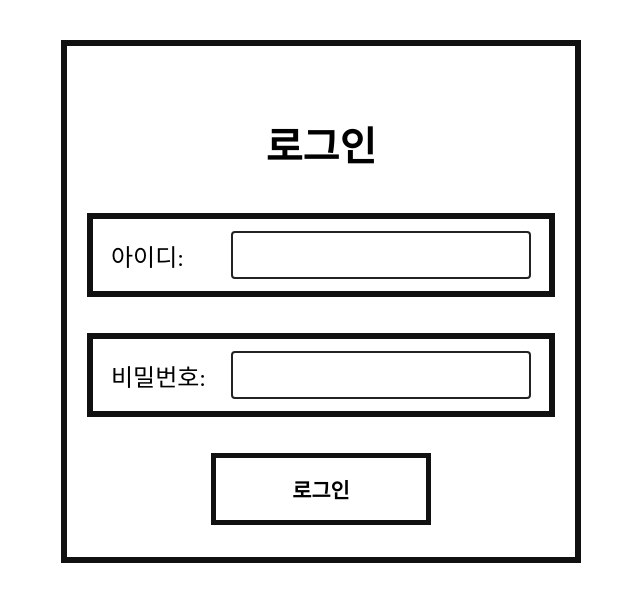
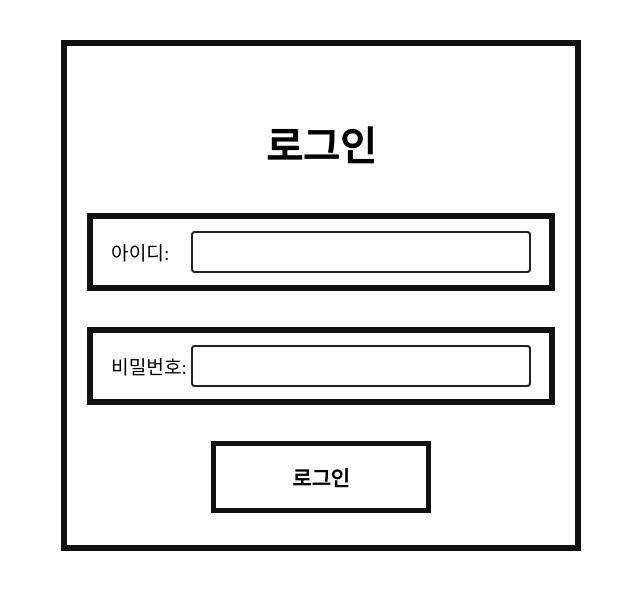
Before and after one commit to summercat01/comaday, a React (Create React App) app: page / in a window 1280 px wide. Shown: the top 602 px of the page, without its empty margins (319-959 px from the left). Built offline with nearby package versions, Linux system fonts and the light colour scheme.

Commit message:
style: Adjust overall layout and font sizes for better readability and content display

```diff
--- a/src/App.css
+++ b/src/App.css
@@ -1,7 +1,7 @@
 .main-container {
-  max-width: 600px;
+  max-width: 800px;
   margin: 0 auto;
-  padding: 30px 20px 0 20px;
+  padding: 20px 16px 0 16px;
   background: #fff;
   min-height: 100vh;
   font-family: 'Noto Sans KR', sans-serif;
@@ -10,7 +10,7 @@
 
 .title {
   text-align: center;
-  font-size: 2.5rem;
+  font-size: 2rem;
   font-weight: bold;
   margin-bottom: 20px;
   border-bottom: 8px solid #000;
@@ -21,21 +21,20 @@
 .user-info-row {
   display: flex;
   justify-content: space-between;
-  margin: 24px 0 16px 0;
+  margin: 20px 0 16px 0;
+  gap: 12px;
 }
 
 .user-info-box {
   flex: 1;
   border: 4px solid #000;
-  margin: 0 6px;
-  padding: 12px 0;
+  margin: 0;
+  padding: 12px 8px;
   text-align: center;
-  font-size: 1.1rem;
+  font-size: 1rem;
   font-weight: 500;
   background: #fff;
-  white-space: nowrap;
-  overflow: hidden;
-  text-overflow: ellipsis;
+  min-width: 0;
 }
 
 .ranking-table-container {
@@ -46,12 +45,13 @@
   width: 100%;
   border-collapse: collapse;
   background: #f7f7f7;
-  font-size: 1rem;
+  font-size: 0.95rem;
+  table-layout: fixed;
 }
 
 .ranking-title {
   background: #bdbdbd;
-  font-size: 1.1rem;
+  font-size: 1rem;
   font-weight: bold;
   text-align: center;
   height: 40px;
@@ -61,15 +61,24 @@
   border: 1px solid #bdbdbd;
   text-align: center;
   height: 36px;
-  white-space: nowrap;
-  overflow: hidden;
-  text-overflow: ellipsis;
-  max-width: 200px;
+  padding: 4px 8px;
 }
 
 .ranking-table th {
   background: #e0e0e0;
   font-weight: 600;
+}
+
+.ranking-table td:nth-child(1) {
+  width: 15%;
+}
+
+.ranking-table td:nth-child(2) {
+  width: 60%;
+}
+
+.ranking-table td:nth-child(3) {
+  width: 25%;
 }
 
 .coin-btn {
@@ -197,37 +206,36 @@
 .login-box {
   border: 6px solid #111;
   margin-bottom: 36px;
-  padding: 28px 18px;
+  padding: 20px 18px;
   background: #fff;
   text-align: left;
-  font-size: 2rem;
+  font-size: 1.6rem;
   box-sizing: border-box;
   width: 100%;
-  overflow: hidden;
 }
 
 .login-inline-box {
   display: flex;
   align-items: center;
   padding: 12px 18px;
-  font-size: 1.5rem;
+  font-size: 1.2rem;
   flex-wrap: nowrap;
 }
 
 .login-label {
-  width: 120px;
-  font-size: 1.5rem;
+  width: 80px;
+  font-size: 1.2rem;
   margin-bottom: 0;
   flex-shrink: 0;
 }
 
 .login-input {
-  width: calc(100% - 120px);
-  font-size: 1.5rem;
+  width: calc(100% - 80px);
+  font-size: 1.2rem;
   border: 2px solid #222;
   outline: none;
   background: transparent;
-  padding: 8px;
+  padding: 8px 12px;
   border-radius: 4px;
   transition: border 0.2s;
   flex-shrink: 1;
```
